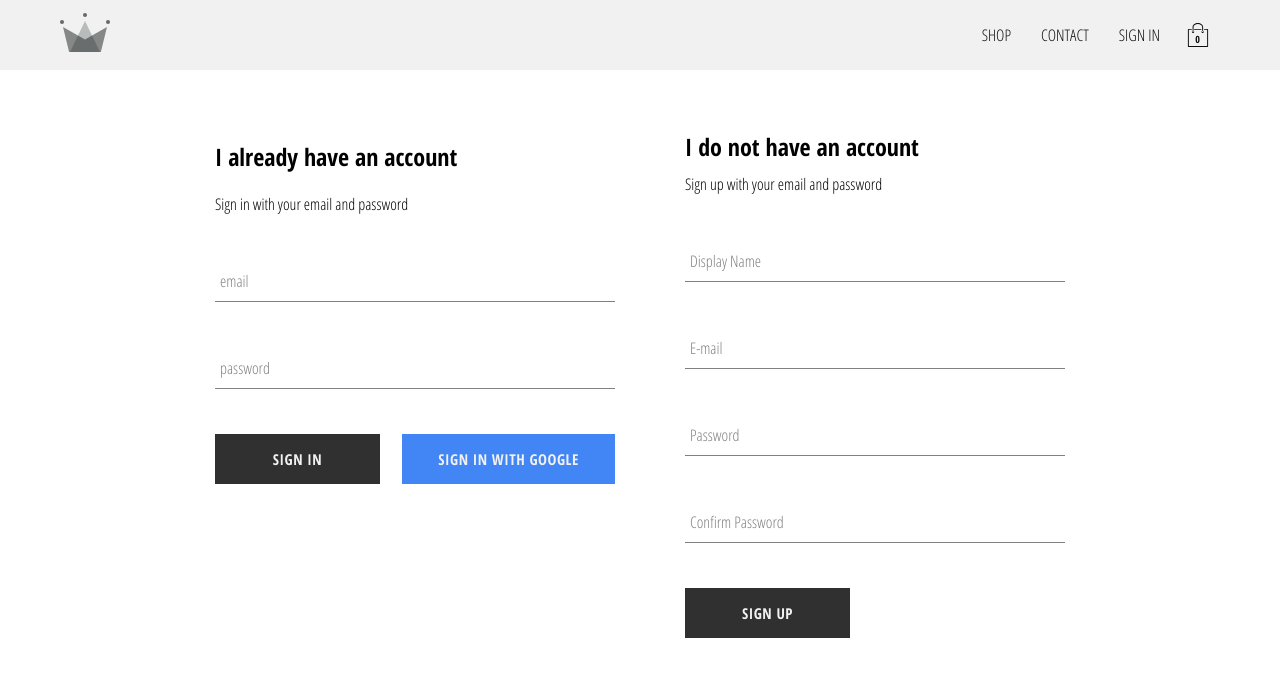
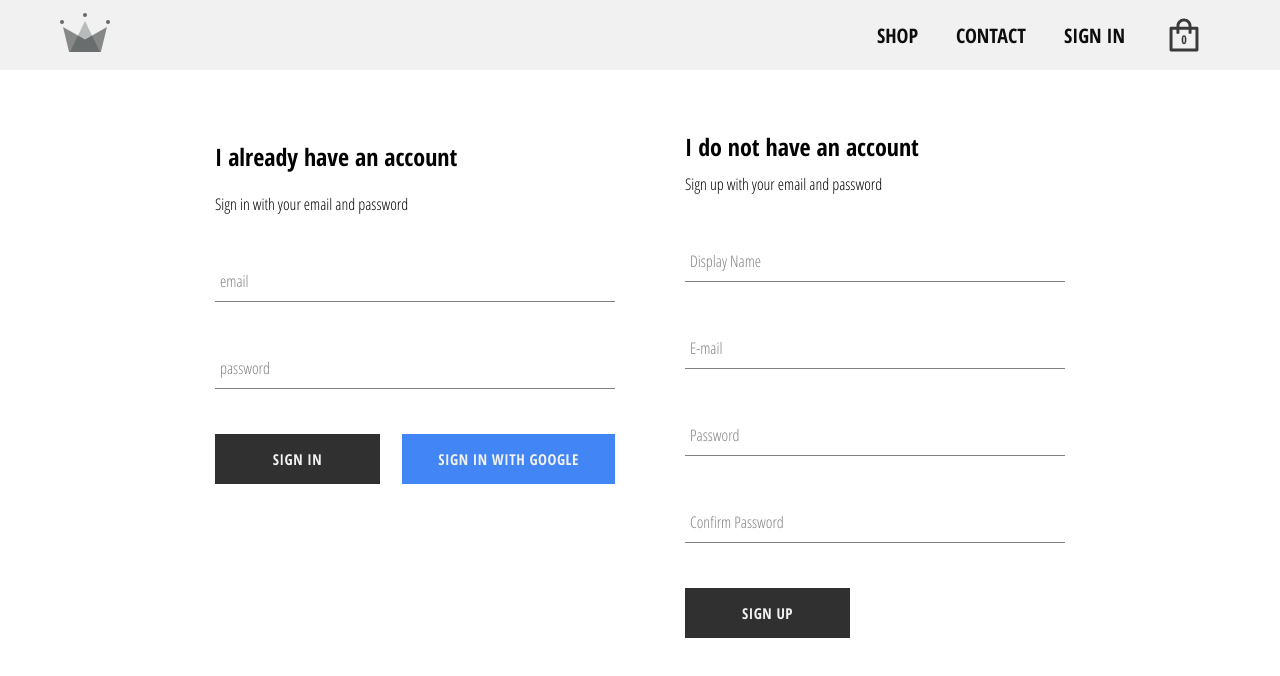
Before and after one commit to dhunanyan/e-commerce, a React (Create React App) app: page /signin in a window 1280 px wide. Shown: the top 676 px of the page. Built offline with nearby package versions, Linux system fonts and the light colour scheme; no server answers; a web font is replaced by a local one.

Commit message:
added checkout page, checkout item component and updated cart to use selectors from reselect

```diff
--- a/package.json
+++ b/package.json
@@ -10,6 +10,7 @@
     "node-sass": "^6.0.1",
     "react": "^17.0.2",
     "react-dom": "^17.0.2",
+    "react-icons": "^4.3.1",
     "react-redux": "^7.2.6",
     "react-router": "^6.0.2",
     "react-router-dom": "5.2.0",
--- a/src/components/cart-dropdown/cart-dropdown.component.jsx
+++ b/src/components/cart-dropdown/cart-dropdown.component.jsx
@@ -6,10 +6,11 @@ import { withRouter } from "react-router-dom";
 import CustomButton from "../custom-button/custom-button.component";
 import CartItem from "../cart-item/cart-item.component";
 import { selectCartItems } from "../../redux/cart/cart.selectors";
+import { toggleCartHidden } from "../../redux/cart/cart.actions";
 
 import "./cart-dropdown.styles.scss";
 
-const CartDropdown = ({ cartItems, hidden, history }) => (
+const CartDropdown = ({ cartItems, hidden, history, dispatch }) => (
   <div
     className={`cart-dropdown
     ${hidden ? "cart-dropdown--hidden" : ""}
@@ -26,7 +27,12 @@ const CartDropdown = ({ cartItems, hidden, history }) => (
         <span className="empty-message">Your cart is empty...</span>
       )}
     </div>
-    <CustomButton onClick={() => history.push("/checkout")}>
+    <CustomButton
+      onClick={() => {
+        history.push("/checkout");
+        dispatch(toggleCartHidden());
+      }}
+    >
       GO TO CHECKOUT
     </CustomButton>
   </div>
--- a/src/components/cart-icon/cart-icon.component.jsx
+++ b/src/components/cart-icon/cart-icon.component.jsx
@@ -5,7 +5,7 @@ import { createStructuredSelector } from "reselect";
 import { toggleCartHidden } from "../../redux/cart/cart.actions";
 import { selectCartItemsCount } from "../../redux/cart/cart.selectors";
 
-import { ReactComponent as ShoppingIcon } from "../../assets/shopping-bag.svg";
+import { AiOutlineShopping as ShoppingIcon } from "react-icons/ai";
 
 import "./cart-icon.styles.scss";
 
--- a/src/components/cart-icon/cart-icon.styles.scss
+++ b/src/components/cart-icon/cart-icon.styles.scss
@@ -1,21 +1,37 @@
 .cart-icon {
-  width: 45px;
-  height: 45px;
   position: relative;
   display: flex;
   align-items: center;
   justify-content: center;
   cursor: pointer;
+  padding: 0px 15px 0px 15px;
+  border-radius: 5px;
+  transition: all 350ms ease-out;
+  color: #303030;
+
+  &:hover {
+    background-color: #303030;
+    color: #f1f1f1;
+
+    .shopping-icon {
+      color: #f1f1f1;
+    }
+  }
 
   .shopping-icon {
-    width: 24px;
-    height: 24px;
+    min-width: 100%;
+    min-height: 100%;
+    color: #303030;
+    font-size: 42px;
+    font-weight: normal;
   }
 
   .item-count {
     position: absolute;
-    font-size: 10px;
+    top: 60%;
+    left: 50%;
+    transform: translate(-50%, -50%);
+    font-size: 12px;
     font-weight: bold;
-    bottom: 12px;
   }
 }
--- /dev/null
+++ b/src/components/checkout-item/checkout-item.component.jsx
@@ -0,0 +1,23 @@
+import React from "react";
+
+import { MdKeyboardArrowLeft as LeftArrow } from "react-icons/md";
+import { MdKeyboardArrowRight as RighttArrow } from "react-icons/md";
+import { FaTimes as Times } from "react-icons/fa";
+
+import "./checkout-item.styles.scss";
+
+const CheckoutItem = ({ cartItem: { name, imageUrl, price, quantity } }) => (
+  <div className="checkout-item">
+    <div className="image-container">
+      <img src={imageUrl} alt="Checkout-Item Image" />
+    </div>
+    <span className="name">{name}</span>
+    <span className="quantity">{quantity}</span>
+    <span className="price">{price}</span>
+    <div className="remove-button">
+      <Times />
+    </div>
+  </div>
+);
+
+export default CheckoutItem;
--- /dev/null
+++ b/src/components/checkout-item/checkout-item.styles.scss
@@ -0,0 +1,33 @@
+.checkout-item {
+  width: 100%;
+  display: flex;
+  min-height: 100px;
+  border-bottom: 1px solid darkgrey;
+  padding: 15px 0;
+  font-size: 20px;
+  align-items: center;
+
+  .image-container {
+    width: 23%;
+    padding-right: 15px;
+
+    img {
+      width: 100%;
+      height: 100%;
+    }
+  }
+  .name,
+  .quantity,
+  .price {
+    width: 23%;
+  }
+
+  .quantity {
+    padding-left: 20px;
+  }
+
+  .remove-button {
+    padding-left: 12px;
+    cursor: pointer;
+  }
+}
--- a/src/components/header/header.styles.scss
+++ b/src/components/header/header.styles.scss
@@ -7,6 +7,7 @@
   z-index: 9999;
   opacity: 0.95;
   background-color: #f1f1f1;
+  color: #303030;
 
   .header-container {
     max-width: 1300px;
@@ -36,8 +37,18 @@
     position: relative;
 
     .option {
-      padding: 10px 15px;
+      padding: 8px 15px;
       cursor: pointer;
+      border-radius: 5px;
+      transition: all 350ms ease-out;
+      margin: 0 8px 0 0;
+      font-weight: 700;
+      font-size: 20px;
+
+      &:hover {
+        background-color: #303030;
+        color: #f1f1f1;
+      }
     }
 
     .cart-dropdown {
--- a/src/pages/checkout/checkout.component.jsx
+++ b/src/pages/checkout/checkout.component.jsx
@@ -1,8 +1,17 @@
 import React from "react";
+import { connect } from "react-redux";
+import { createStructuredSelector } from "reselect";
+
+import CheckoutItem from "../../components/checkout-item/checkout-item.component";
+
+import {
+  selectCartItems,
+  selectCartTotal,
+} from "../../redux/cart/cart.selectors";
 
 import "./checkout.styles.scss";
 
-const CheckoutPage = () => (
+const CheckoutPage = ({ cartItems, total }) => (
   <div className="checkout-page">
     <div className="checkout-header">
       <div className="header-block">
@@ -25,7 +34,20 @@ const CheckoutPage = () => (
         <span>Remove</span>
       </div>
     </div>
+
+    {cartItems.map((cartItem) => (
+      <CheckoutItem key={cartItem.id} cartItem={cartItem} />
+    ))}
+
+    <div className="total">
+      <span>TOTAL: ${total}</span>
+    </div>
   </div>
 );
 
-export default CheckoutPage;
+const mapStateToProps = createStructuredSelector({
+  cartItems: selectCartItems,
+  total: selectCartTotal,
+});
+
+export default connect(mapStateToProps)(CheckoutPage);
--- a/src/redux/cart/cart.selectors.js
+++ b/src/redux/cart/cart.selectors.js
@@ -9,8 +9,8 @@ export const selectCartItems = createSelector(
 
 export const selectCartItemsCount = createSelector(
   [selectCartItems],
-  (cartItem) =>
-    cartItem.reduce(
+  (cartItems) =>
+    cartItems.reduce(
       (accumalatedQuantity, cartItem) =>
         accumalatedQuantity + cartItem.quantity,
       0
@@ -21,3 +21,11 @@ export const selectCartHidden = createSelector(
   [selectCart],
   (cart) => cart.hidden
 );
+
+export const selectCartTotal = createSelector([selectCartItems], (cartItems) =>
+  cartItems.reduce(
+    (accumalatedQuantity, cartItem) =>
+      accumalatedQuantity + cartItem.quantity * cartItem.price,
+    0
+  )
+);
```
Also changed, not shown: 1 other file (tests, documents, lock files or other folders).
